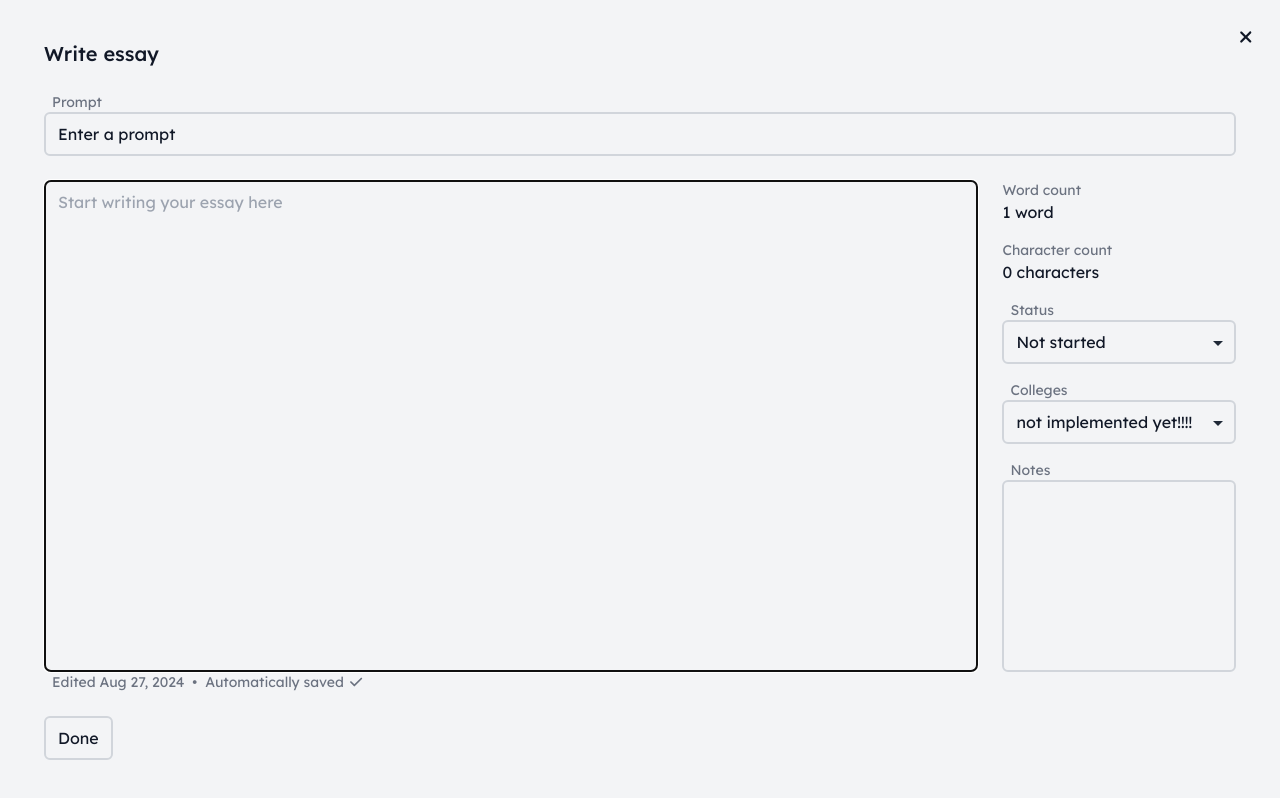
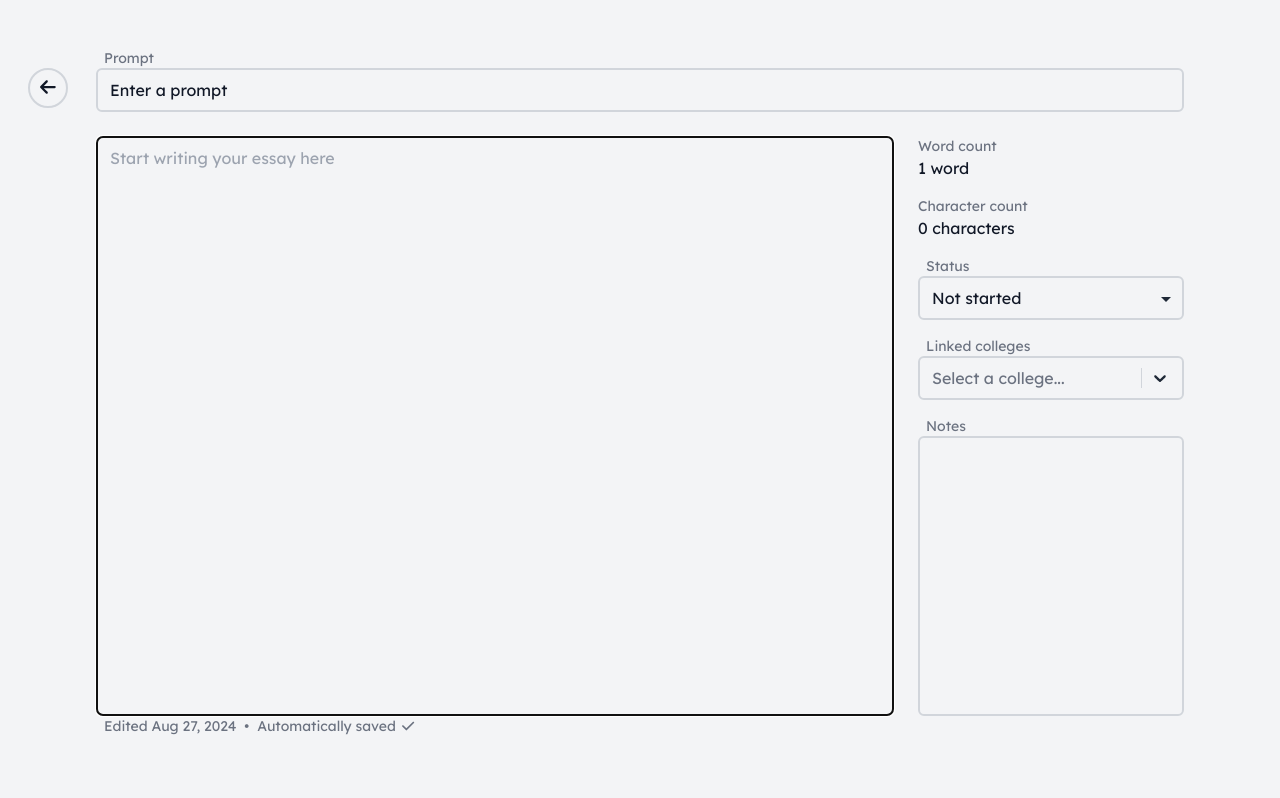
Before and after one commit to jakeo-dev/plannter, a Next.js app: page /essays in a window 1280 px wide. Both pictures are taken after a click on the button "Write an essay". Built offline with nearby package versions, Linux system fonts and the light colour scheme; a web font is replaced by a local one.

Commit message:
add linking colleges to essays

```diff
--- a/package.json
+++ b/package.json
@@ -14,9 +14,11 @@
     "@fortawesome/free-regular-svg-icons": "^6.6.0",
     "@fortawesome/free-solid-svg-icons": "^6.6.0",
     "@fortawesome/react-fontawesome": "^0.2.2",
-    "next": "14.2.5",
+    "classnames": "^2.5.1",
+    "next": "^14.2.7",
     "react": "^18.3.1",
-    "react-dom": "^18.3.1"
+    "react-dom": "^18.3.1",
+    "react-select": "^5.8.0"
   },
   "devDependencies": {
     "@types/node": "^20",
--- /dev/null
+++ b/src/components/MultiSelect.tsx
@@ -0,0 +1,142 @@
+import { Option } from "@/types";
+import { Dispatch, SetStateAction } from "react";
+import { MultiValue } from "react-select";
+import Select from "react-select";
+import classNames from "classnames";
+
+export default function MultiSelect({
+  options,
+  value,
+  onChange,
+  searchInput,
+  onSearchInput,
+  isMenuOpen,
+  onMenuOpen,
+  onMenuClose,
+  placeholder,
+  isClearable,
+  isSearchable,
+}: {
+  options: Option[];
+  value: MultiValue<{
+    value: string;
+    label: string;
+  }>;
+  onChange: (arg: any) => void;
+  searchInput: string;
+  onSearchInput: Dispatch<SetStateAction<string>>;
+  isMenuOpen: boolean;
+  onMenuOpen: () => void;
+  onMenuClose: () => void;
+  placeholder: string;
+  isClearable: boolean;
+  isSearchable: boolean;
+}) {
+  return (
+    <Select
+      isMulti
+      options={options}
+      value={value}
+      onChange={onChange}
+      inputValue={searchInput}
+      onInputChange={onSearchInput}
+      menuIsOpen={isMenuOpen}
+      onMenuOpen={onMenuOpen}
+      onMenuClose={onMenuClose}
+      placeholder={placeholder}
+      isClearable={isClearable}
+      isSearchable={isSearchable}
+      unstyled
+      classNamePrefix="select"
+      classNames={{
+        clearIndicator: ({ isFocused }) =>
+          classNames(
+            isFocused ? "text-gray-600" : "text-gray-200",
+            "p-1",
+            isFocused ? "hover:text-red-800" : "hover:text-red-400"
+          ),
+        control: ({ isDisabled, isFocused }) =>
+          classNames(
+            isDisabled ? "bg-gray-50" : "bg-gray-100",
+            isDisabled
+              ? "border-gray-100"
+              : isFocused
+              ? "border-blue-600 border-2"
+              : "border-gray-300",
+            "rounded-md",
+            "border-2",
+            "px-3 py-2",
+            isFocused && "border-2 border-blue-600",
+            isFocused
+              ? "hover:border-blue-600 border-2 bg-gray-200"
+              : "hover:bg-gray-200"
+          ),
+        dropdownIndicator: ({ isFocused }) =>
+          classNames(
+            isFocused ? "text-gray-800" : "text-gray-800 dark:text-gray-200",
+            "",
+            isFocused ? "hover:text-gray-800" : "hover:text-gray-500"
+          ),
+        group: () => classNames("py-2"),
+        groupHeading: () =>
+          classNames(
+            "text-gray-400",
+            "text-xs",
+            "font-medium",
+            "mb-1",
+            "px-3",
+            "uppercase"
+          ),
+        indicatorSeparator: ({ isDisabled }) =>
+          classNames(isDisabled ? "bg-gray-300" : "bg-gray-300", "mx-2 my-0.5"),
+        input: () => classNames("text-gray-800 ml-0.5"),
+        menu: () =>
+          classNames("bg-white", "rounded-md", "text-sm", "shadow-md", "my-1"),
+        menuList: () => classNames("py-1"),
+        multiValue: () =>
+          classNames(
+            "bg-gray-200",
+            "border-2 border-gray-100",
+            "rounded-md",
+            "flex",
+            "items-center",
+            "pl-2",
+            "pr-1",
+            "py-0.5",
+            "m-[0.0625rem]"
+          ),
+        multiValueLabel: () =>
+          classNames("rounded-md", "text-gray-800", "text-sm"),
+        multiValueRemove: ({ isFocused }) =>
+          classNames(
+            "rounded-full ml-1",
+            isFocused && "bg-red-400",
+            "p-0.5",
+            "hover:bg-gray-300",
+            "hover:text-red-600"
+          ),
+        noOptionsMessage: () =>
+          classNames("text-sm", "text-gray-500", "py-2"),
+        option: ({ isDisabled, isFocused, isSelected }) =>
+          classNames(
+            isSelected
+              ? "bg-gray-300"
+              : isFocused
+              ? "bg-gray-200"
+              : "bg-transparent",
+            isDisabled
+              ? "text-gray-200"
+              : isSelected
+              ? "text-white"
+              : "text-inherit",
+            "py-2",
+            "px-3",
+            !isDisabled &&
+              (isSelected ? "active:bg-gray-200" : "active:bg-gray-300")
+          ),
+        placeholder: () => classNames("text-gray-500", ""),
+        valueContainer: () => classNames(),
+      }}
+    />
+  );
+}
--- a/src/components/essays/EssayElem.tsx
+++ b/src/components/essays/EssayElem.tsx
@@ -13,9 +13,17 @@ export default function EssayElem({
   onEdit: () => void;
   onTrash: () => void;
 }) {
+  let linkedCollegesText = "";
+  if (essay.linkedColleges && essay.linkedColleges.length > 0) {
+    for (let i = 0; i < essay?.linkedColleges.length; i++) {
+      linkedCollegesText += essay?.linkedColleges[i].label + ", ";
+    }
+    linkedCollegesText = linkedCollegesText.slice(0, -2);
+  }
+
   return (
-    <li className="item h-56 lg:bg-gray-100 lg:odd:bg-gray-100 lg:[&:nth-child(4n)]:bg-gray-200 lg:[&:nth-child(4n+1)]:bg-gray-200 lg:hover:bg-gray-300 lg:hover:[&:nth-child(4n)]:bg-gray-300 lg:hover:[&:nth-child(4n+1)]:bg-gray-300 dark:lg:bg-gray-900 dark:lg:odd:bg-gray-900 dark:lg:[&:nth-child(4n)]:bg-gray-800 dark:lg:[&:nth-child(4n+1)]:bg-gray-800 dark:lg:hover:bg-gray-700 dark:lg:hover:odd:bg-gray-700 dark:lg:hover:[&:nth-child(4n)]:bg-gray-700 dark:lg:hover:[&:nth-child(4n+1)]:bg-gray-700 rounded-t-md rounded-b-md border-t-2 border-b-2 last:odd:mb-3 last:even:mb-3 mb-3 lg:mb-0 lg:[&:nth-last-child(2)]:odd:mb-3">
-      <span className="line-clamp-2 overflow-ellipsis pr-12 md:pr-11">
+    <li className="item h-[16.75rem] lg:bg-gray-100 lg:odd:bg-gray-100 lg:[&:nth-child(4n)]:bg-gray-200 lg:[&:nth-child(4n+1)]:bg-gray-200 lg:hover:bg-gray-300 lg:hover:[&:nth-child(4n)]:bg-gray-300 lg:hover:[&:nth-child(4n+1)]:bg-gray-300 dark:lg:bg-gray-900 dark:lg:odd:bg-gray-900 dark:lg:[&:nth-child(4n)]:bg-gray-800 dark:lg:[&:nth-child(4n+1)]:bg-gray-800 dark:lg:hover:bg-gray-700 dark:lg:hover:odd:bg-gray-700 dark:lg:hover:[&:nth-child(4n)]:bg-gray-700 dark:lg:hover:[&:nth-child(4n+1)]:bg-gray-700 rounded-t-md rounded-b-md border-t-2 border-b-2 last:odd:mb-3 last:even:mb-3 mb-3 lg:mb-0 lg:[&:nth-last-child(2)]:odd:mb-3">
+      <span className="line-clamp-2 overflow-ellipsis break-words pr-12 md:pr-11">
         <FontAwesomeIcon icon={faPaperclip} className="mr-2" />
         {essay.name.trim()}
       </span>
@@ -29,11 +37,21 @@ export default function EssayElem({
           : "You haven't written anything yet"}
       </span>
 
-      <div className="absolute bottom-3 flex text-xs text-gray-600 dark:text-gray-400 gap-2 mt-3">
+      <div className="absolute bottom-3 text-xs text-gray-600 dark:text-gray-400 pr-3.5 md:pr-4 mt-3">
+        <span
+          className={`line-clamp-2 overflow-ellipsis break-words mb-2 ${
+            linkedCollegesText ? "" : "italic"
+          }`}
+        >
+          {linkedCollegesText ? linkedCollegesText : ""}
+        </span>
+
+        <div className="flex gap-2">
           <span className={essay.status ? "" : "hidden"}>{essay.status}</span>
           <span className={essay.status ? "" : "hidden"}>•</span>
           <span>
-          {wordCount(essay.paper)} word{wordCount(essay.paper) != 1 ? "s" : ""}
+            {wordCount(essay.paper)} word
+            {wordCount(essay.paper) != 1 ? "s" : ""}
           </span>
           <span className={essay.lastEdited ? "" : "hidden"}>•</span>
           <span className={essay.lastEdited ? "" : "hidden"}>
@@ -42,6 +60,7 @@ export default function EssayElem({
         ${essay.lastEdited?.year}`}
           </span>
         </div>
+      </div>
 
       <ItemOptions onEdit={onEdit} onTrash={onTrash} />
     </li>
--- a/src/components/essays/modals/EditEssayModal.tsx
+++ b/src/components/essays/modals/EditEssayModal.tsx
@@ -1,8 +1,10 @@
-import { EditEssayModalProps, Essay } from "@/types";
+import { EditEssayModalProps, Essay, Option } from "@/types";
 import { monthName, wordCount } from "@/utility";
-import { faCheck, faXmark } from "@fortawesome/free-solid-svg-icons";
+import { faArrowLeft, faCheck } from "@fortawesome/free-solid-svg-icons";
 import { FontAwesomeIcon } from "@fortawesome/react-fontawesome";
 import { useEffect, useState } from "react";
+import { MultiValue } from "react-select";
+import MultiSelect from "@/components/MultiSelect";
 
 export default function EditEssayModal({
   editEssayVisible,
@@ -21,22 +23,63 @@ export default function EditEssayModal({
     essay?.lastEdited?.month || -1
   )?.substring(0, 3)}
   ${essay?.lastEdited?.day}, ${essay?.lastEdited?.year}`);
+  const [linkedColleges, setLinkedColleges] = useState(
+    essay?.linkedColleges || []
+  );
+
+  let selectedCollegesArray = [];
+  for (let i = 0; i < linkedColleges.length; i++) {
+    selectedCollegesArray.push({
+      value: linkedColleges[i].value,
+      label: linkedColleges[i].label,
+    });
+  }
+  const [selectedColleges, setSelectedColleges] = useState<
+    MultiValue<{ value: string; label: string }>
+  >(selectedCollegesArray || []);
 
   useEffect(() => {
+    const ranks = JSON.parse(localStorage.getItem("ranks") as string);
+
+    let optionsArray = [];
+    for (const rank in ranks) {
+      for (const uuid in ranks[rank].colleges) {
+        const college = ranks[rank].colleges[uuid];
+        optionsArray.push({
+          value: college.uuid,
+          label: college.name,
+        });
+      }
+    }
+
+    setCollegesOptions(optionsArray);
+
     setNameInput(essay?.name || "Enter a prompt");
     setPaperInput(essay?.paper || "");
     setStatusInput(essay?.status || "Not started");
     setNotesInput(essay?.notes || "");
+    setLinkedColleges(essay?.linkedColleges || []);
     setCurrentDate(new Date());
     setLastEditedSpan(`Edited ${monthName(
       essay?.lastEdited?.month || -1
     )?.substring(0, 3)}
   ${essay?.lastEdited?.day}, ${essay?.lastEdited?.year}`);
+
+    let selectedCollegesArray = [];
+    if (essay?.linkedColleges) {
+      for (let i = 0; i < (essay?.linkedColleges.length ?? 0); i++) {
+        selectedCollegesArray.push({
+          value: essay?.linkedColleges[i].value ?? "",
+          label: essay?.linkedColleges[i].label ?? "",
+        });
+      }
+    }
+    setSelectedColleges(selectedCollegesArray || []);
   }, [essay]);
 
   useEffect(() => {
     updateSavedEssay();
-  }, [nameInput, paperInput, statusInput, notesInput]);
+  }, [nameInput, paperInput, statusInput, notesInput, linkedColleges]);
 
   function updateSavedEssay() {
     setCurrentDate(new Date());
@@ -50,6 +93,7 @@ export default function EditEssayModal({
         paper: paperInput,
         status: statusInput,
         notes: notesInput,
+        linkedColleges: linkedColleges,
         lastEdited: {
           year: currentDate.getFullYear(),
           month: currentDate.getMonth(),
@@ -69,6 +113,11 @@ export default function EditEssayModal({
     }
   }
 
+  const [selectTextInput, setSelectTextInput] = useState("");
+  const [menuOpen, setMenuOpen] = useState(false);
+
+  const [collegesOptions, setCollegesOptions] = useState([] as Option[]);
+
   if (essay === null) return <></>;
 
   return (
@@ -77,19 +126,19 @@ export default function EditEssayModal({
         editEssayVisible ? "visibleFade" : "invisibleFade"
       }`}
     >
-      <div className="flex flex-col bg-gray-100 dark:bg-gray-800 relative w-full h-full px-8 py-8 md:px-11 md:py-10">
+      <div className="flex flex-col bg-gray-100 dark:bg-gray-800 relative w-full h-full px-8 py-8 md:px-24 md:pt-12 md:pb-16">
         <button
-          className="absolute top-6 right-7 text-lg hover:text-gray-500 transition"
+          className="absolute top-[4.25rem] left-7 text-lg border-gray-300 dark:border-gray-600 rounded-full border-2 hover:bg-gray-200 dark:hover:bg-gray-700 active:bg-gray-300 dark:active:bg-gray-600 px-2.5 py-1 transition"
           onClick={() => {
             setEditEssayVisible(false);
           }}
         >
-          <FontAwesomeIcon icon={faXmark} />
+          <FontAwesomeIcon icon={faArrowLeft} />
         </button>
 
-        <h1 className="text-xl font-medium mb-6 hidden md:block">
+        {/* <h1 className="text-xl font-medium mb-6 hidden md:block">
           Write essay
-        </h1>
+        </h1> */}
 
         <div>
           <label className="modalSubtext">Prompt</label>
@@ -117,7 +166,7 @@ export default function EditEssayModal({
             />
           </div>
 
-          <div className="flex flex-col flex-grow w-1/4">
+          <div className="flex flex-col flex-grow w-1/3">
             <div className="mb-4">
               <label className="modalSubtext px-0">Word count</label>
               <span className="">
@@ -152,17 +201,36 @@ export default function EditEssayModal({
               </select>
             </div>
             <div className="mb-4">
-              <label className="modalSubtext">Colleges</label>
-              <select className="input darkArrowsSelect dark:lightArrowsSelect mb-0">
-                <optgroup label="Select a college">
-                  <option value="Not started">not implemented yet!!!!</option>
-                </optgroup>
-              </select>
+              <label className="modalSubtext">Linked colleges</label>
+              <MultiSelect
+                options={collegesOptions}
+                value={selectedColleges}
+                onChange={(selectedColleges) => {
+                  setSelectedColleges(selectedColleges);
+
+                  let linkedCollegesArray = [];
+                  for (let i = 0; i < selectedColleges.length; i++) {
+                    linkedCollegesArray.push({
+                      value: selectedColleges[i].value,
+                      label: selectedColleges[i].label,
+                    });
+                  }
+                  setLinkedColleges(linkedCollegesArray);
+                }}
+                searchInput={selectTextInput}
+                onSearchInput={setSelectTextInput}
+                isMenuOpen={menuOpen}
+                onMenuOpen={() => setMenuOpen(true)}
+                onMenuClose={() => setMenuOpen(false)}
+                placeholder="Select a college..."
+                isClearable={false}
+                isSearchable={true}
+              />
             </div>
             <div className="flex flex-col flex-grow">
               <label className="modalSubtext">Notes</label>
               <textarea
-                className="input text-sm md:text-base mb-0 flex-grow resize-none"
+                className="input text-sm md:text-sm mb-0 flex-grow resize-none"
                 value={notesInput}
                 onInput={(e) => setNotesInput(e.currentTarget.value)}
                 autoComplete="off"
@@ -171,7 +239,7 @@ export default function EditEssayModal({
             </div>
           </div>
         </div>
-        <div className="flex gap-2 modalSubtext mb-0 md:mb-6">
+        <div className="flex gap-2 modalSubtext mb-0">
           <span>{lastEditedSpan}</span>
           <span>•</span>
           <span>
@@ -179,15 +247,6 @@ export default function EditEssayModal({
             <FontAwesomeIcon icon={faCheck} className="ml-1.5" />
           </span>
         </div>
-
-        <button
-          className="buttonSecondary ml-0 hidden md:inline w-min"
-          onClick={() => {
-            setEditEssayVisible(false);
-          }}
-        >
-          Done
-        </button>
       </div>
     </div>
   );
--- a/src/types.ts
+++ b/src/types.ts
@@ -15,6 +15,11 @@ export interface ImportDataModalProps {
   setStrengths: Dispatch<SetStateAction<Strengths>>;
   setFolders: Dispatch<SetStateAction<Folders>>;
   setRanks: Dispatch<SetStateAction<Ranks>>;
+}
+
+export interface Option {
+  value: string;
+  label: string;
 }
 
 // course types
@@ -168,6 +173,7 @@ export interface Essay {
   paper: string;
   status: string;
   notes: string;
+  linkedColleges: Option[];
   lastEdited?: {
     year: number;
     month: number;
```
Also changed, not shown: 1 other file (tests, documents, lock files or other folders). Lines whose indentation alone changed are shown as unchanged.
